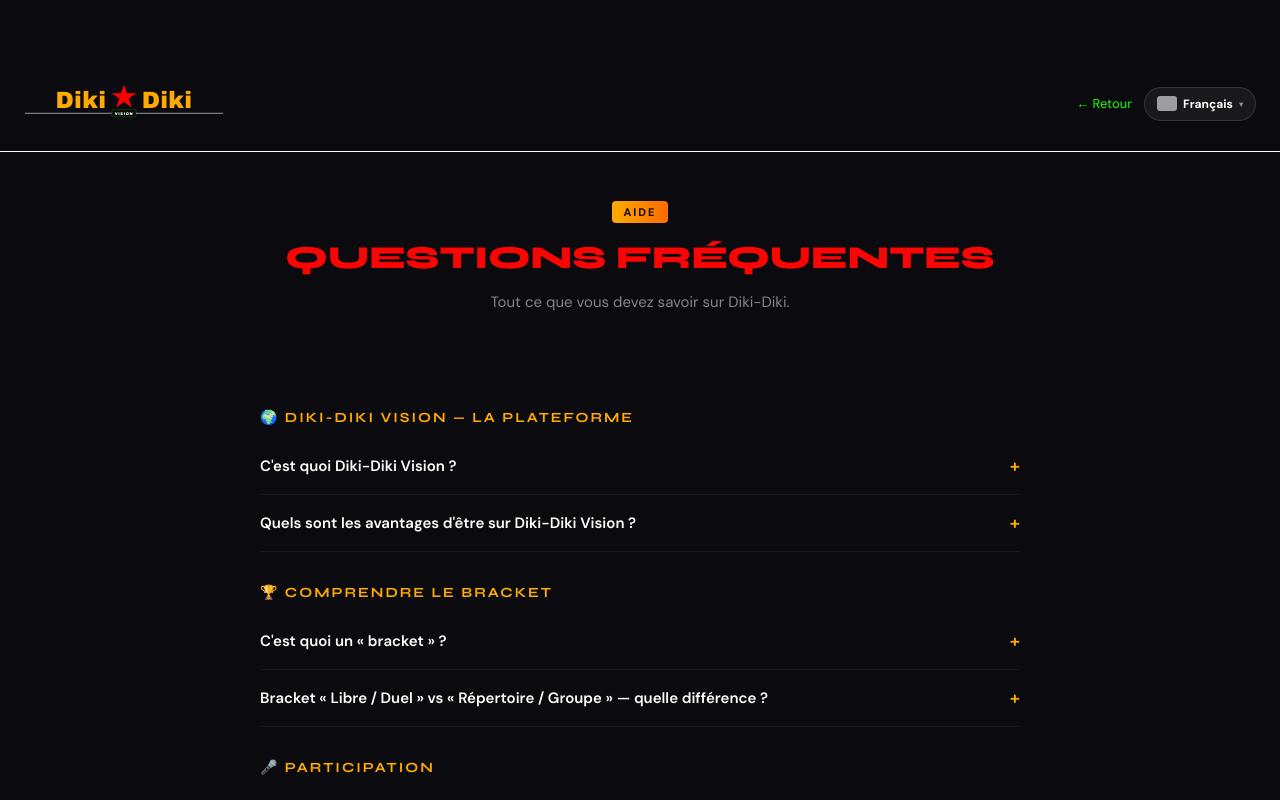
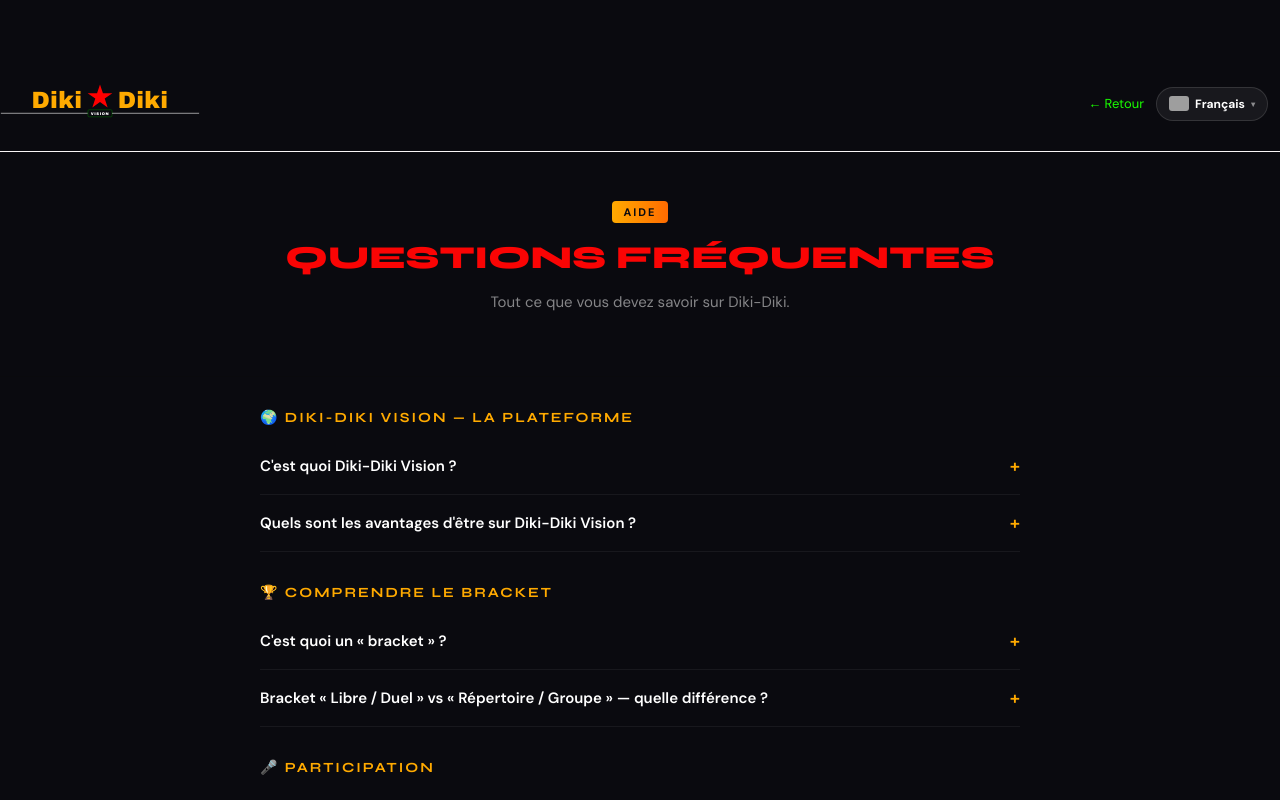
Before and after one commit to africa-dancing/diki-diki, a Next.js app in the folder frontend/: page /faq in a window 1280 px wide. Shown: the top 800 px of the page. Built offline with nearby package versions, Linux system fonts and the light colour scheme; grey boxes are pictures that could not be loaded.

Commit message:
style: logo FAQ colle a gauche comme dans Navbar globale

```diff
--- a/frontend/app/faq/page.tsx
+++ b/frontend/app/faq/page.tsx
@@ -10,7 +10,7 @@ const BG = '#0a0a0f';
 
 const s: Record<string, React.CSSProperties> = {
   page:    { background: BG, minHeight: '100vh', color: '#e8e0d0', fontFamily: "'DM Sans', sans-serif", padding: '0 0 80px' },
-  header:  { borderBottom: `1px solid rgb(249, 246, 246)`, padding: '20px 24px', display: 'flex', alignItems: 'center', justifyContent: 'space-between' },
+  header:  { borderBottom: `1px solid rgb(249, 246, 246)`, padding: '20px 12px 20px 0', display: 'flex', alignItems: 'center', justifyContent: 'space-between' },
   logo:    { fontFamily: "'Syne', sans-serif", fontWeight: 800, fontSize: 20, color: OR, textDecoration: 'none', letterSpacing: 1 },
   back:    { color: 'rgb(26, 255, 0)', fontSize: 13, textDecoration: 'none' },
   hero:    { padding: '48px 24px 32px', maxWidth: 760, margin: '0 auto', textAlign: 'center' as const },
```
